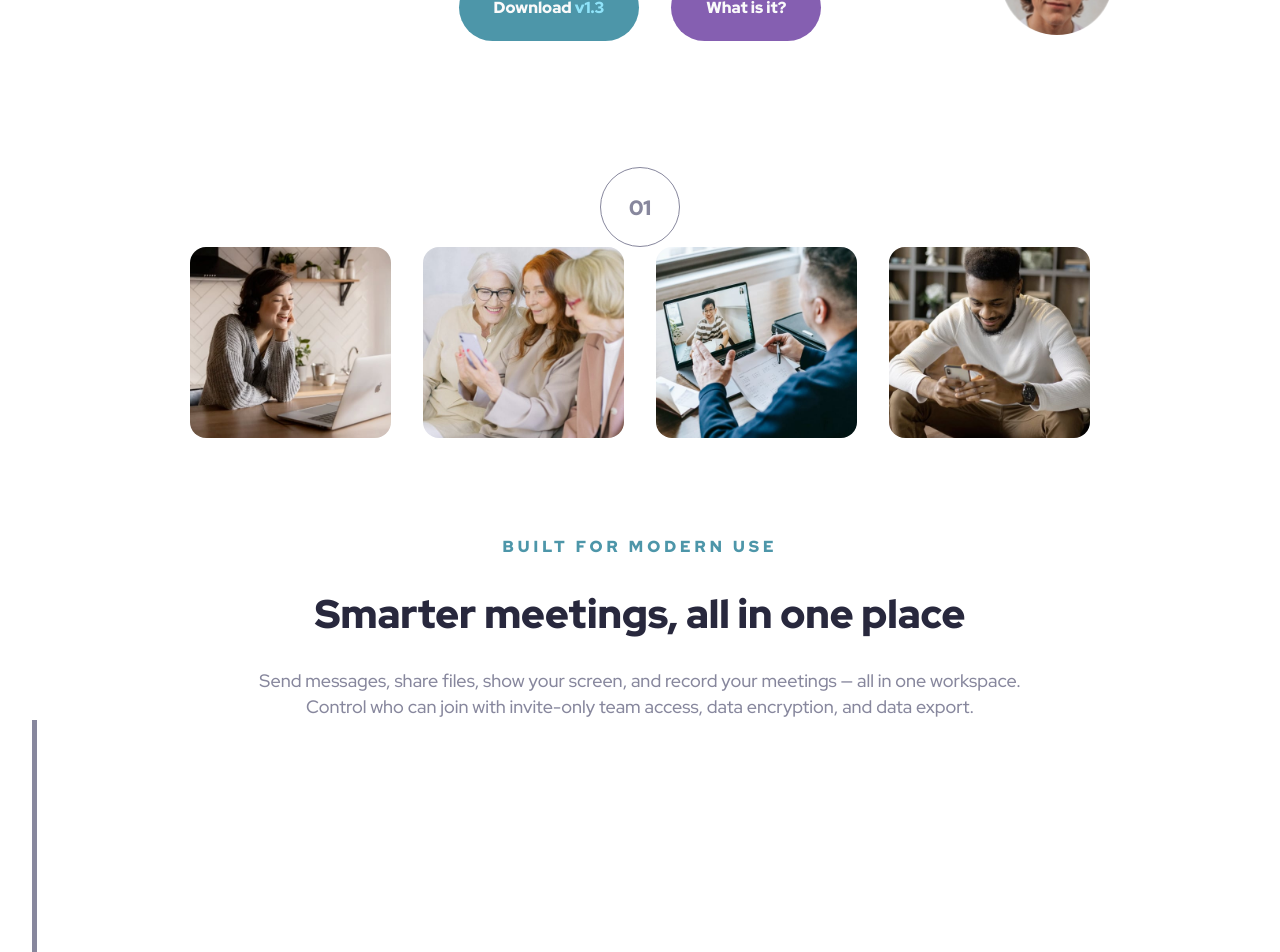
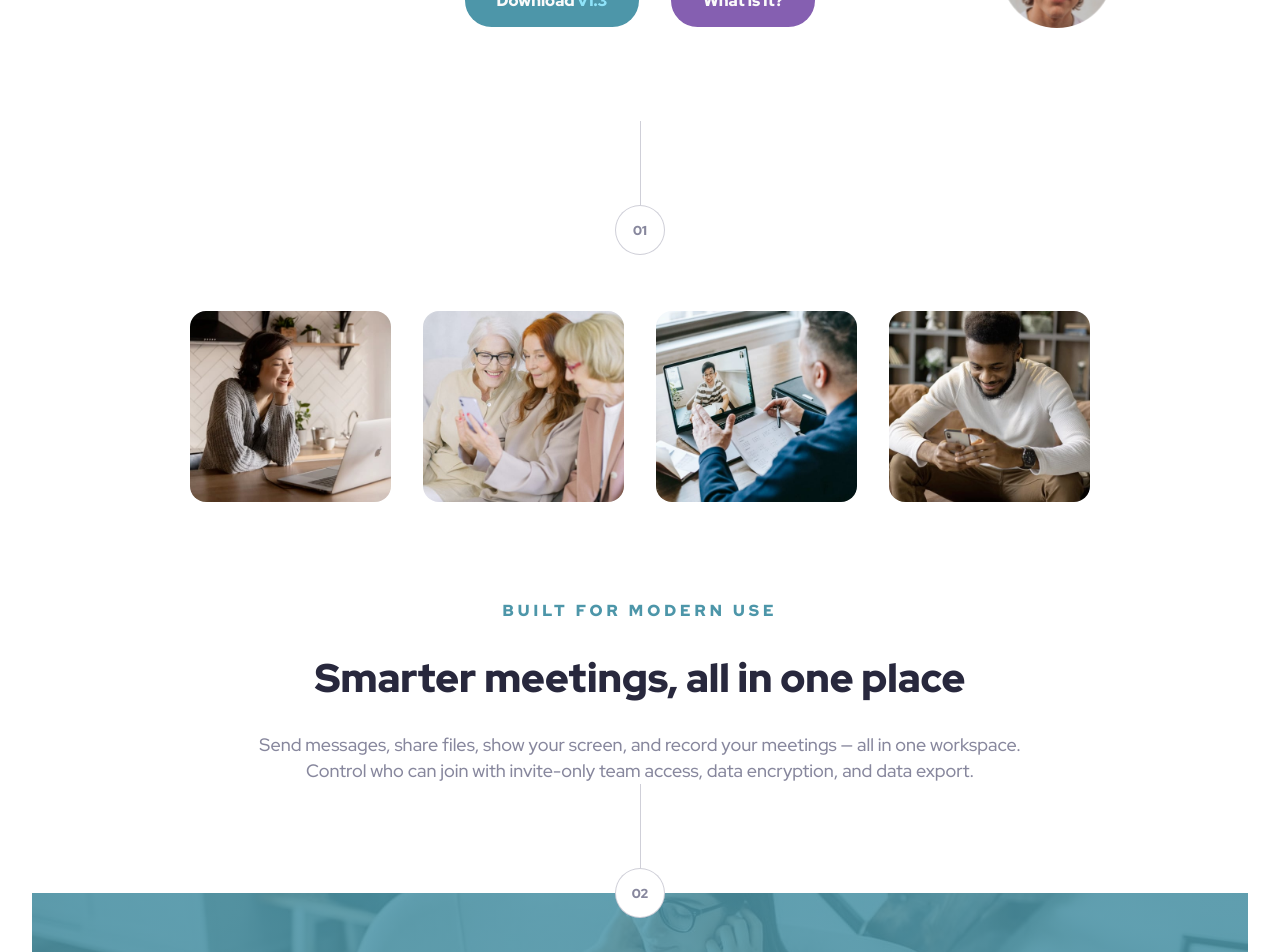
Before and after one commit to btaylor13/meet-landing-page-FEM, a website: page index.html in a window 1280 px wide. Shown: the part 460-1412 px from the top of the page. Drawn offline with Linux system fonts and the light colour scheme.

Commit message:
added transition shapes

```diff
--- a/index.html
+++ b/index.html
@@ -64,8 +64,10 @@
             />
           </div>
         </section>
-        <div class="transition-shape">
-          <p class="transition-number">01</p>
+        <!-- Transition Shapes Section -->
+        <div class="transition-section transition-section--1">
+          <div class="vertical-line vertical-line--1"></div>
+          <div class="transition-shape transition-cta">01</div>
         </div>
       </div>
       <!--Info Section-->
@@ -106,8 +108,8 @@
           </p>
         </div>
         <!-- Transition Shapes Section -->
-        <div class="transition-section">
-          <div class="vertical-line"></div>
+        <div class="transition-section transition-section--2">
+          <div class="vertical-line vertical-line--2"></div>
           <div class="transition-shape transition-cta">02</div>
         </div>
       </section>
--- a/sass/main.scss
+++ b/sass/main.scss
@@ -11,11 +11,48 @@ body {
   max-width: 87rem;
 }
 
-// components
+// circle components
+.transition-section {
+  display: flex;
+  flex-direction: column;
+
+  &--1 {
+    margin-bottom: 3.5rem;
+  }
+
+  &--2 {
+    margin-bottom: -1.6rem;
+  }
+}
+
 .vertical-line {
-  border-left: 5px solid $color-text-light;
-  height: 500px;
+  border-left: 1px solid rgba($color-text-light, 0.4);
+  height: 5.25rem;
   margin: 0 auto;
+
+  &--2 {
+  }
+
+  &--1 {
+  }
+}
+
+.transition-shape {
+  border: solid rgba($color-text-light, 0.4) 0.8px;
+  border-radius: 50%;
+  background-color: white;
+  color: $color-text-light;
+  font-weight: bold;
+  font-size: 0.8125rem;
+  height: 3.125rem;
+  width: 3.125rem;
+  display: flex;
+  align-items: center;
+  justify-content: center;
+  text-align: center;
+  align-self: center;
+  margin: 0 auto;
+  z-index: 300;
 }
 
 // end of components
@@ -42,7 +79,7 @@ body {
   align-items: center;
   position: relative;
   margin-top: 7rem;
-  margin-bottom: 7rem;
+  margin-bottom: 5rem;
 }
 
 .hero-heading {
@@ -87,7 +124,7 @@ body {
   color: #fafafa;
   border: none;
   border-radius: 5rem;
-  padding: 1.4375rem 2.1875rem;
+  padding: 1em 2em;
   cursor: pointer;
 }
 
@@ -123,6 +160,12 @@ body {
       "content content";
     align-content: center;
     justify-content: center;
+    margin-top: 3rem;
+  }
+
+  .hero-heading {
+    margin-top: 0;
+    margin-bottom: 1.3rem;
   }
 
   .hero-left-img {
@@ -139,6 +182,7 @@ body {
     grid-area: content;
     order: 3;
     justify-self: center;
+    width: 77%;
   }
 }
 
@@ -229,24 +273,6 @@ body {
   transition: all 0.5s ease;
 }
 
-.transition-shape {
-  border: solid $color-text-light 0.8px;
-  border-radius: 50%;
-  background-color: white;
-  color: $color-text-light;
-  font-weight: bold;
-  font-size: 1.3rem;
-  height: 5rem;
-  width: 5rem;
-  display: flex;
-  align-items: center;
-  justify-content: center;
-  text-align: center;
-  align-self: center;
-  margin: 0 auto;
-  z-index: 300;
-}
-
 // MEDIA QUERIES FOR CTA SECTION
 
 @media only screen and (max-width: 46rem) {
```
Also changed, not shown: style.css.
